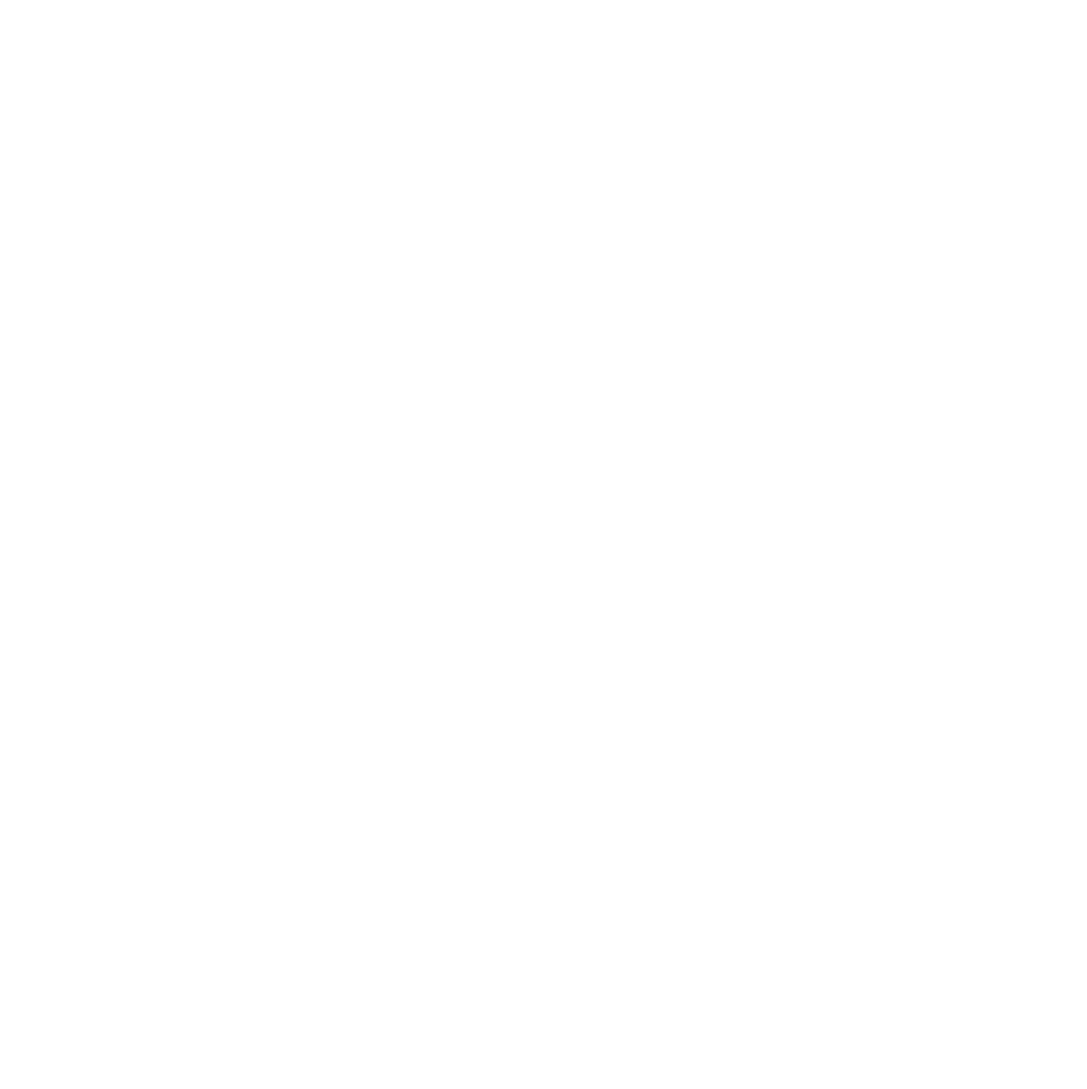
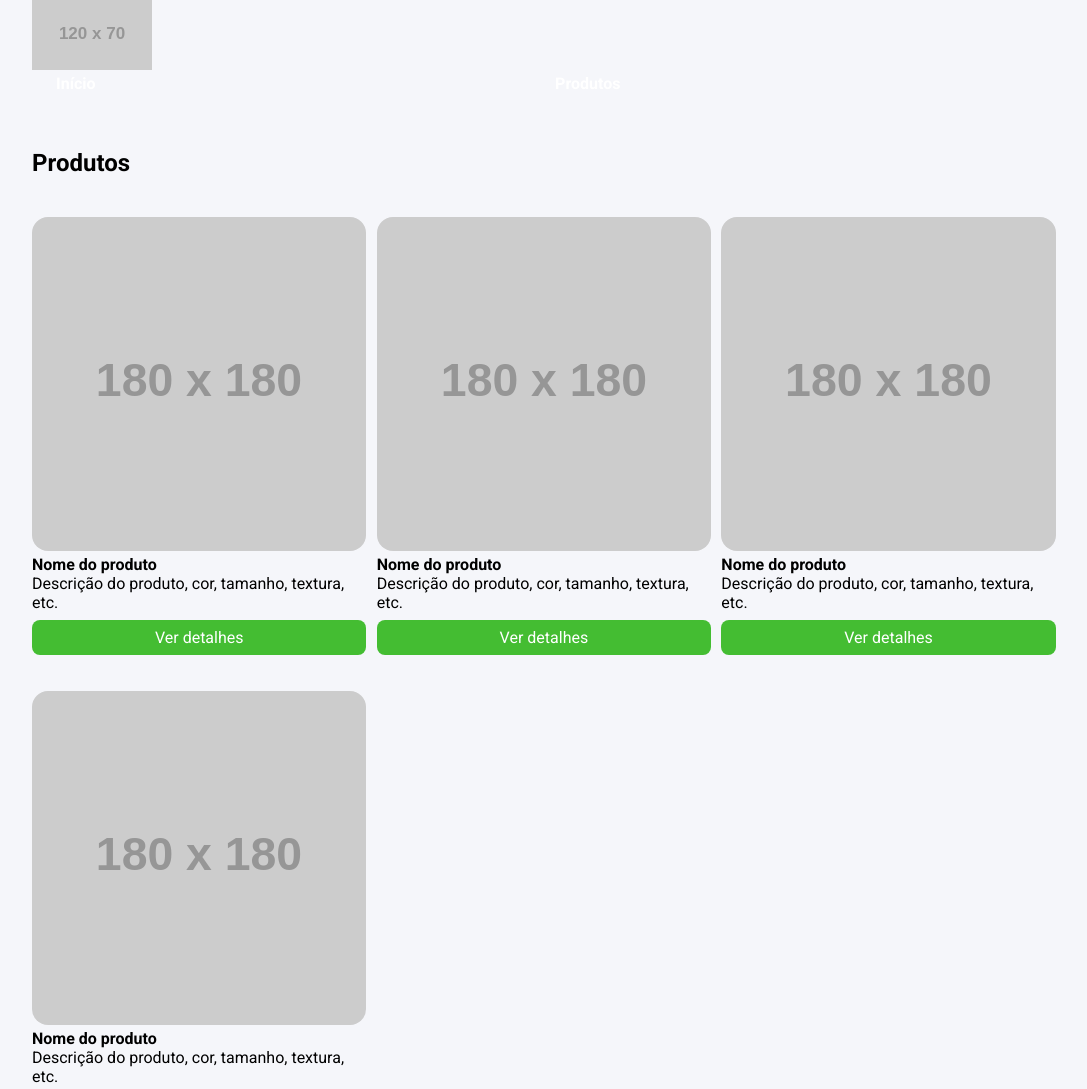
Before and after one commit to DouglasLopesDRL/curso_ebac_exercicios, a website: page index.html in a window 1280 px wide. Shown: the top 1089 px of the page, without its empty margins (96-1183 px from the left). Before the commit the page ends 800 px from the top, so only its background shows below. Drawn offline with nearby package versions, Linux system fonts and the light colour scheme; files that its build step writes are made by us from their sources; placeholder pictures from the web are drawn by us.

Commit message:
todo conteúdo fornecido para exercicío do curso LESS da EBAC, objetivo era utilizar o LESS e organizar todo o projeto.

```diff
--- a/index.html
+++ b/index.html
@@ -10,6 +10,69 @@
     <link rel="stylesheet" href="build/styles/main.css">
 </head>
 <body>
-
+    <head   er>
+        <div class="container">
+            <div class="branding">
+                <img src="https://placehold.co/120x70" />
+            </div>
+            <nav>
+                <ul class="menu">
+                    <li>
+                        <a href="#">Início</a>
+                    </li>
+                    <li>
+                        <a href="#">Produtos</a>
+                    </li>
+                </ul>
+            </nav>
+        </div>
+    </header>
+    <section>
+        <div class="container">
+            <h2>Produtos</h2>
+            <ul class="products">
+                <li class="products-item">
+                    <img src="https://placehold.co/180x180" />
+                    <h4>Nome do produto</h4>
+                    <p>
+                        Descrição do produto, cor, tamanho, textura, etc.
+                    </p>
+                    <a href="#" class="products-button">
+                        Ver detalhes
+                    </a>
+                </li>
+                <li class="products-item">
+                    <img src="https://placehold.co/180x180" />
+                    <h4>Nome do produto</h4>
+                    <p>
+                        Descrição do produto, cor, tamanho, textura, etc.
+                    </p>
+                    <a href="#" class="products-button">
+                        Ver detalhes
+                    </a>
+                </li>
+                <li class="products-item">
+                    <img src="https://placehold.co/180x180" />
+                    <h4>Nome do produto</h4>
+                    <p>
+                        Descrição do produto, cor, tamanho, textura, etc.
+                    </p>
+                    <a href="#" class="products-button">
+                        Ver detalhes
+                    </a>
+                </li>
+                <li class="products-item">
+                    <img src="https://placehold.co/180x180" />
+                    <h4>Nome do produto</h4>
+                    <p>
+                        Descrição do produto, cor, tamanho, textura, etc.
+                    </p>
+                    <a href="#" class="products-button">
+                        Ver detalhes
+                    </a>
+                </li>
+            </ul>
+        </div>
+    </section>
 </body>
 </html>
--- a/src/styles/main.less
+++ b/src/styles/main.less
@@ -1,5 +1,105 @@
+@import "mapas.less";
+@breakpointMobile: ~"(max-width: 767px)";
+@breakpointTablet: ~"(min-width: 768px) and (max-width: 1023px)";
+
 *{
     padding: 0;
     margin: 0 auto;
     box-sizing: border-box;
+    font-family: 'Roboto', sans-serif;
 }
+
+body{
+    background-color: #colors[corDeFundo];
+}
+
+li{
+    list-style: none;
+}
+
+.container{
+    max-width: 1024px;
+    width: 100%;
+    margin: 0 auto;
+
+    @media @breakpointMobile{
+        .products {
+            display: block;
+        }
+
+        .product-item  {
+            margin-bottom: 32px;
+        }
+    }
+
+    @media @breakpointTablet{
+        .container {
+            max-width: 80%;
+        }
+
+        .products {
+            grid-template-columns: repeat(2, 48.5%);
+            column-gap: 3%;
+        }
+    }
+}
+
+header{
+    background-color: #colors[corDeFundoMenu];
+    position: sticky;
+    top: 0;
+    left: 0;
+
+    .container{
+        display: flex;
+        justify-content: space-between;
+        align-items: center;
+        padding: 16px 0;
+    }
+}
+
+.menu{
+    display: flex;
+
+    li{
+        font-weight: bold;
+        margin-left: 24px;
+
+        a{
+            color: #colors[corDosTextos];
+            text-decoration: none;
+        }
+    }
+}
+
+section{
+    padding: 56px 0;
+}
+
+.products{
+    margin-top: 40px;
+    display: grid;
+    grid-template-columns: repeat(3, 32.66%);
+    column-gap: 1%;
+    row-gap: 4%;
+    width: 100%;
+
+    &-item img{
+        width: 100%;
+        border-radius: 16px;
+    }
+    &-button{
+        display: block;
+        background-color: #colors[corDosBotoes];
+        color: #colors[corDosTextos];
+        text-align: center;
+        padding: 8px 0;
+        border-radius: 8px;
+        margin-top: 8px;
+        text-decoration: none;
+
+        &:hover{
+            background-color: #colors[corDosBotoesHover];
+        }
+    }
+}
--- /dev/null
+++ b/src/styles/mapas.less
@@ -0,0 +1,7 @@
+#colors(){
+    corDeFundo: #f5f6fa;
+    corDeFundoMenu: #182C61;
+    corDosBotoes: #44bd32;
+    corDosBotoesHover: #4cd137;
+    corDosTextos: #fff;
+}
```
Also changed, not shown: src/images/FrontEnd m17_supportmaterial_github.svg (added), src/images/FrontEnd m17_supportmaterial_instagram.svg (added), src/images/FrontEnd m17_supportmaterial_linkedin.svg (added), src/images/FrontEnd m17_supportmaterial_mail.svg (added).
